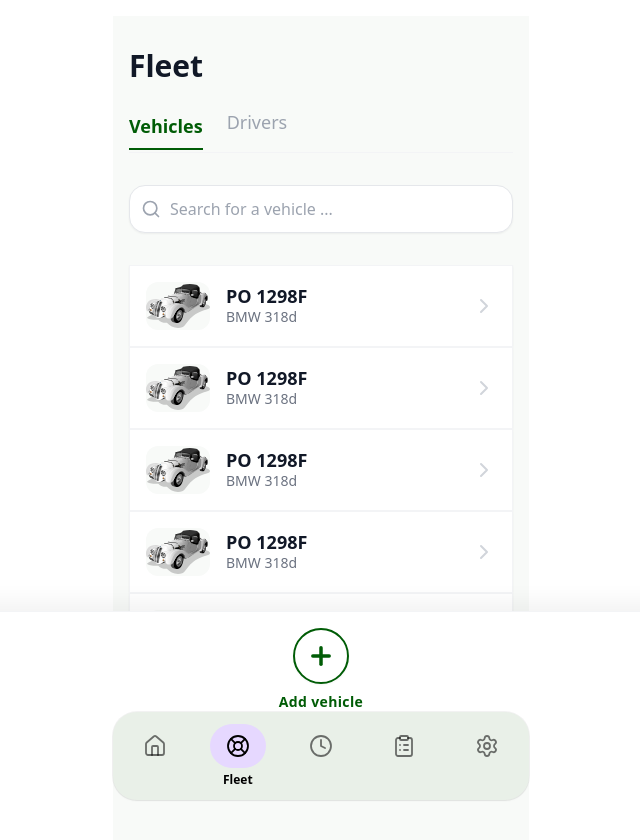
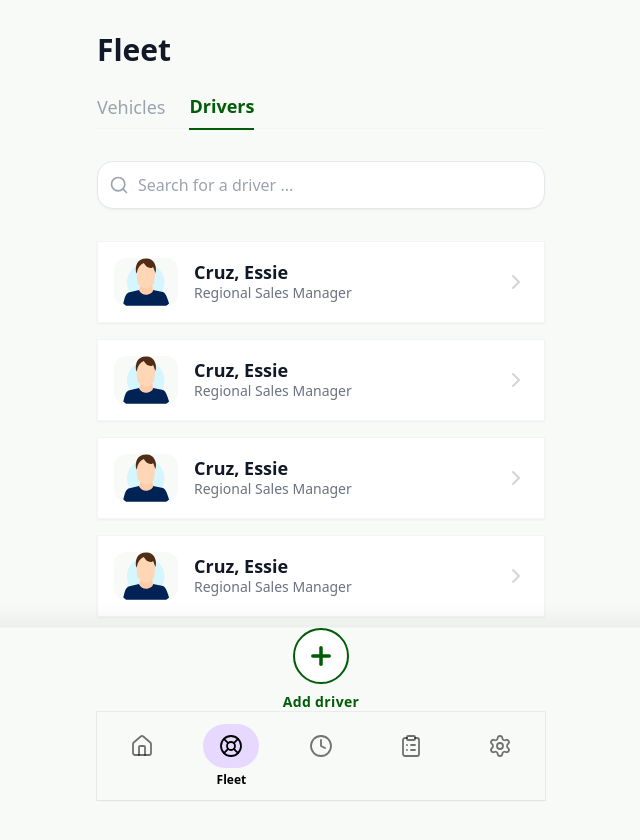
Before and after one commit to FrontendTF/Green-Fleet, a React (Vite) app: page /fleet in a window 1280 px wide. Both pictures are taken after a click on the button "Drivers". Shown: the top 840 px of the page, without its empty margins (319-959 px from the left). Built offline with nearby package versions, Linux system fonts and the light colour scheme.

Commit message:
update: refactor Fleetfile structure, refactor css parts, add Drivers section to Fleet

```diff
--- a/src/components/BottomNav.tsx
+++ b/src/components/BottomNav.tsx
@@ -13,14 +13,14 @@ const items = [
 export default function BottomNav() {
   return (
     <nav className="fixed bottom-0 left-0 right-0 z-50 pb-[env(safe-area-inset-bottom)]">
-      <div className="mx-auto max-w-md px-4">
-        <div className="rounded-3xl bg-[#e9f0e8] shadow-sm ring-1 ring-black/5">
+      <div className="mx-auto max-w-md px-0">
+        <div className="bg-[#f8faf8] shadow-sm ring-1 ring-black/5">
           <ul className="grid grid-cols-5 py-3">
             {items.map(({ to, label, icon: Icon }) => (
               <li key={to} className="flex items-center justify-center">
                 <NavLink
                   to={to}
-                  className={({ }) =>
+                  className={({}) =>
                     [
                       "flex w-full flex-col items-center justify-center gap-1",
                       "outline-none focus-visible:ring-2 focus-visible:ring-black/20 rounded-2xl",
--- /dev/null
+++ b/src/components/DriverList.tsx
@@ -0,0 +1,27 @@
+import { ChevronRight } from "lucide-react";
+import vehiclePlaceholder from "../assets/profile-picture-placeholder.svg";
+
+export function DriverListItem() {
+  return (
+    <div className="bg-white p-4 shadow-sm border border-gray-100 flex items-center gap-4 hover:bg-gray-50 transition-colors cursor-pointer">
+      <div className="w-16 h-12 flex-shrink-0 bg-[#f8faf8] rounded-xl overflow-hidden">
+        <img
+          src={vehiclePlaceholder}
+          alt="Vehicle"
+          className="w-full h-full object-contain"
+        />
+      </div>
+
+      <div className="flex flex-col flex-grow">
+        <span className="text-lg font-semibold text-gray-900 leading-tight">
+          Cruz, Essie
+        </span>
+        <span className="text-sm text-gray-500">Regional Sales Manager</span>
+      </div>
+
+      <div className="text-gray-300">
+        <ChevronRight size={24} />
+      </div>
+    </div>
+  );
+}
--- /dev/null
+++ b/src/components/FleetDriver.tsx
@@ -0,0 +1,39 @@
+import { Plus, Search } from "lucide-react";
+import { DriverListItem } from "./DriverList";
+
+export default function DriversTab() {
+  const dummyDrivers = [1, 2, 3, 4, 5];
+
+  return (
+    <>
+      <div className="relative w-full mb-8">
+        <div className="absolute inset-y-0 left-0 pl-3 flex items-center pointer-events-none">
+          <Search className="h-5 w-5 text-gray-400" />
+        </div>
+        <input
+          type="text"
+          placeholder="Search for a driver ..."
+          className="w-full h-12 pl-10 pr-4 bg-white border border-gray-200 rounded-2xl shadow-sm focus:outline-none focus:ring-2 focus:ring-default-green transition-all"
+        />
+      </div>
+      <div className="flex flex-col gap-4">
+        {dummyDrivers.map((id) => (
+          <DriverListItem key={id} />
+        ))}
+      </div>
+
+      <div className="fixed bottom-[64px] left-0 w-full bg-[#f8faf8] border-t border-gray-100 px-6 pb-6 z-40 flex flex-col items-center shadow-[0_-15px_20px_-5px_rgba(0,0,0,0.05)]">
+        <button
+          type="button"
+          className="flex items-center justify-center w-14 h-14 bg-white rounded-full border-2 border-default-green shadow-sm active:scale-95 transition-all"
+        >
+          <Plus size={28} className="text-default-green stroke-[3px]" />
+        </button>
+
+        <span className="text-default-green font-semibold text-sm tracking-wide mt-2">
+          Add driver
+        </span>
+      </div>
+    </>
+  );
+}
--- /dev/null
+++ b/src/components/FleetVehicles.tsx
@@ -0,0 +1,29 @@
+import { Search, Plus } from "lucide-react";
+import { VehicleListItem } from "../components/VehicleList";
+
+export default function VehiclesTab() {
+  const dummyVehicles = [1, 2, 3, 4, 5, 6];
+
+  return (
+    <>
+      <div className="relative w-full mb-8">
+        <div className="absolute inset-y-0 left-0 pl-3 flex items-center pointer-events-none">
+          <Search className="h-5 w-5 text-gray-400" />
+        </div>
+        <input
+          type="text"
+          placeholder="Search for a vehicle ..."
+          className="w-full h-12 pl-10 pr-4 bg-white border border-gray-200 rounded-2xl shadow-sm focus:outline-none focus:ring-2 focus:ring-default-green transition-all"
+        />
+      </div>
+
+      <div className="flex flex-col">
+        {dummyVehicles.map((id) => (
+          <VehicleListItem key={id} />
+        ))}
+      </div>
+
+
+    </>
+  );
+}
--- a/src/components/VehicleList.tsx
+++ b/src/components/VehicleList.tsx
@@ -1,28 +1,43 @@
-import { ChevronRight } from "lucide-react";
+import { ChevronRight, Plus } from "lucide-react";
 import vehiclePlaceholder from "../assets/vehicle-placeholder.svg";
 
 export function VehicleListItem() {
   return (
+    <>
       <div className="bg-white p-4 shadow-sm border border-gray-100 flex items-center gap-4 hover:bg-gray-50 transition-colors cursor-pointer">
         <div className="w-16 h-12 flex-shrink-0 bg-[#f8faf8] rounded-xl overflow-hidden">
           <img
             src={vehiclePlaceholder}
             alt="Vehicle"
-                    className="w-full h-full object-contain" />
+            className="w-full h-full object-contain"
+          />
         </div>
 
         <div className="flex flex-col flex-grow">
           <span className="text-lg font-semibold text-gray-900 leading-tight">
             PO 1298F
           </span>
-                <span className="text-sm text-gray-500">
-                    BMW 318d
-                </span>
+          <span className="text-sm text-gray-500">BMW 318d</span>
         </div>
 
         <div className="text-gray-300">
           <ChevronRight size={24} />
         </div>
       </div>
+      <div className="fixed bottom-[64px] left-0 right-0 z-40 pb-[env(safe-area-inset-bottom)]">
+        <div className="mx-auto max-w-md bg-[#f8faf8] border-t border-gray-100 pb-6 flex flex-col items-center shadow-[0_-15px_20px_-5px_rgba(0,0,0,0.05)]">
+          <button
+            type="button"
+            className="flex items-center justify-center w-14 h-14 bg-white rounded-full border-2 border-default-green shadow-sm active:scale-95 transition-all"
+          >
+            <Plus size={28} className="text-default-green stroke-[3px]" />
+          </button>
+
+          <span className="text-default-green font-semibold text-sm tracking-wide mt-2">
+            Add vehicle
+          </span>
+        </div>
+      </div>
+    </>
   );
 }
--- a/src/index.css
+++ b/src/index.css
@@ -2,3 +2,31 @@
 @tailwind base;
 @tailwind components;
 @tailwind utilities;
+
+/*headlines*/
+h1 {
+  @apply text-3xl font-bold text-gray-900 mb-6;
+}
+
+/*Reports*/
+.reportdivs div {
+  @apply bg-gray-200 rounded-md p-3;
+}
+.reportdivs div h2 {
+  @apply font-bold text-green-800;
+}
+.reportdivs div p:nth-child(2) {
+  @apply text-xl font-bold;
+}
+.reportdivs div p:nth-child(3) {
+  @apply text-base text-green-900 opacity-40 font-semibold;
+}
+.vehiclefilter label {
+  @apply flex items-center gap-2;
+}
+.vehiclefilter input {
+  @apply h-4 w-4;
+}
+.vehiclefilter span {
+  @apply text-sm;
+}
--- a/src/layout/AppLayout.tsx
+++ b/src/layout/AppLayout.tsx
@@ -3,8 +3,8 @@ import BottomNav from "../components/BottomNav";
 
 export default function AppLayout() {
   return (
-    <div className="min-h-screen">
-      <main className="mx-auto max-w-md px-4 pb-28 pt-4">
+    <div className="min-h-screen bg-[#f8faf8] px-4 pt-8 pb-32">
+      <main className="mx-auto max-w-md">
         <Outlet />
       </main>
       <BottomNav />
--- a/src/pages/Fleet.tsx
+++ b/src/pages/Fleet.tsx
@@ -1,55 +1,46 @@
-import { Search } from "lucide-react";
-import { Plus } from "lucide-react";
-import { VehicleListItem } from "../components/VehicleList";
+import { useState } from "react";
+import VehiclesTab from "../components/FleetVehicles";
+import DriversTab from "../components/FleetDriver";
+
+type FleetTab = "vehicles" | "drivers";
 
 export default function Fleet() {
-  const dummyVehicles = [1, 2, 3, 4, 5, 6];
+  const [tab, setTab] = useState<FleetTab>("vehicles");
+  const isVehicles = tab === "vehicles";
 
   return (
-    <main className="min-h-screen bg-[#f8faf8] px-4 pt-8 pb-32">
-      <h1 className="text-3xl font-bold text-gray-900 mb-6">
-        Fleet
-      </h1>
+    <main>
+      <h1>Fleet</h1>
 
       <div className="flex items-center gap-6 mb-8 border-b border-gray-100 pb-2">
         <button
-          className="text-lg font-semibold text-default-green border-b-2 border-default-green pb-2 -mb-[10px]">
+          type="button"
+          onClick={() => setTab("vehicles")}
+          className={[
+            "text-lg pb-2 -mb-[10px]",
+            isVehicles
+              ? "font-semibold text-default-green border-b-2 border-default-green"
+              : "font-medium text-gray-400 hover:text-gray-600 transition-colors",
+          ].join(" ")}
+        >
           Vehicles
         </button>
 
         <button
-          className="text-lg font-medium text-gray-400 hover:text-gray-600 transition-colors pb-2">
+          type="button"
+          onClick={() => setTab("drivers")}
+          className={[
+            "text-lg pb-2 -mb-[10px]",
+            !isVehicles
+              ? "font-semibold text-default-green border-b-2 border-default-green"
+              : "font-medium text-gray-400 hover:text-gray-600 transition-colors",
+          ].join(" ")}
+        >
           Drivers
         </button>
       </div>
 
-      <div className="relative w-full mb-8">
-        <div className="absolute inset-y-0 left-0 pl-3 flex items-center pointer-events-none">
-          <Search className="h-5 w-5 text-gray-400" />
-        </div>
-        <input
-          type="text"
-          placeholder="Search for a vehicle ..."
-          className="w-full h-12 pl-10 pr-4 bg-white border border-gray-200 rounded-2xl shadow-sm focus:outline-none focus:ring-2 focus:ring-default-green transition-all" />
-      </div>
-
-      <div className="flex flex-col">
-        {dummyVehicles.map((item) => (<VehicleListItem key={item} />))}
-      </div>
-
-      <div className="fixed bottom-[64px] left-0 w-full bg-white border-t border-gray-100 px-6 pt-4 pb-6 z-40 flex flex-col items-center shadow-[0_-15px_20px_-5px_rgba(0,0,0,0.05)]">
-        <button
-          className="flex items-center justify-center w-14 h-14 bg-white rounded-full border-2 border-default-green shadow-sm active:scale-95 transition-all">
-          <Plus
-            size={28}
-            className="text-default-green stroke-[3px]" />
-        </button>
-
-        <span className="text-default-green font-semibold text-sm tracking-wide mt-2">
-          Add vehicle
-        </span>
-      </div>
-
+      {isVehicles ? <VehiclesTab /> : <DriversTab />}
     </main>
   );
 }
--- a/src/pages/History.tsx
+++ b/src/pages/History.tsx
@@ -5,10 +5,8 @@ export default function History() {
   const dummyHistory = [1, 2, 3, 4];
 
   return (
-    <main className="min-h-screen bg-[#f8faf8] px-4 pt-8 pb-32">
-      <h1 className="text-3xl font-bold text-gray-900 mb-6">
-        History
-      </h1>
+    <main>
+      <h1>History</h1>
 
       <div className="relative w-full mb-8">
         <div className="absolute inset-y-0 left-0 pl-3 flex items-center pointer-events-none">
@@ -16,11 +14,14 @@ export default function History() {
         </div>
         <input
           placeholder="Filter ..."
-          className="w-full h-12 pl-10 pr-4 bg-white border border-gray-200 rounded-2xl shadow-sm focus:outline-none focus:ring-2 focus:ring-default-green transition-all" />
+          className="w-full h-12 pl-10 pr-4 bg-white border border-gray-200 rounded-2xl shadow-sm focus:outline-none focus:ring-2 focus:ring-default-green transition-all"
+        />
       </div>
 
       <div className="flex flex-col gap-1">
-        {dummyHistory.map((item) => (<HistoryCard key={item} />))}
+        {dummyHistory.map((item) => (
+          <HistoryCard key={item} />
+        ))}
       </div>
     </main>
   );
```
Also changed, not shown: src/pages/Home.tsx (+10 -8 lines). Lines whose indentation alone changed are shown as unchanged.
